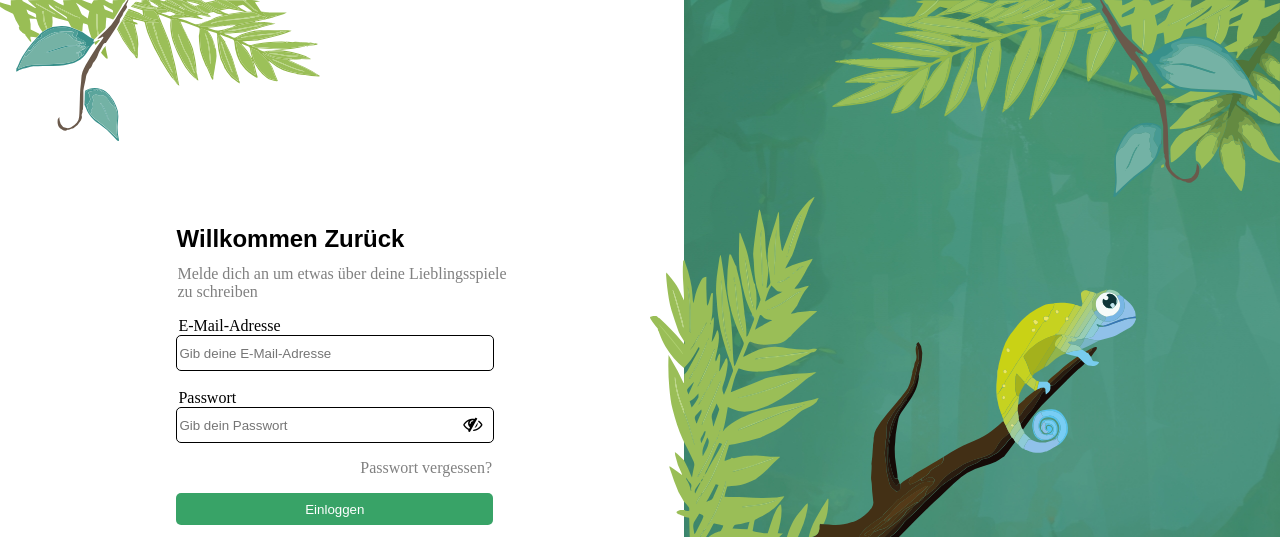
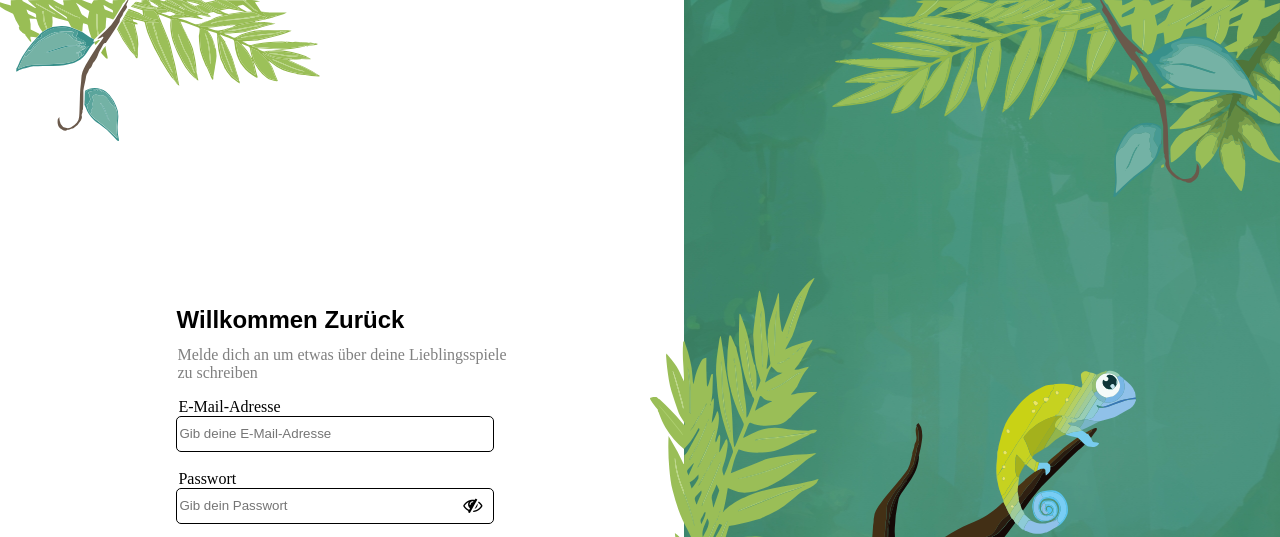
Before and after one commit to SergeyMOV/Challenge-Project, a plain HTML site: page index.html in a window 1280 px wide. Shown: the top 537 px of the page. Drawn offline with Linux system fonts and the light colour scheme.

Commit message:
fixed some Issues

```diff
--- a/index.css
+++ b/index.css
@@ -228,11 +228,11 @@ body{
      .background-page{
       display:flex;
       flex-direction: column;
+      height:60rem;
       justify-content: space-between;
      }
      .login-page{
      justify-content: center;
-     height:45em;
      padding-right:2em;
      }
      .login-button:hover{
@@ -258,6 +258,9 @@ body{
      }
     }
     @media (orientation:landscape) and (min-width: 1100px){
+      .background-page{
+        height:60rem;
+        }
          .chameleon-on-branch-image img{
           width:38vw;
           right:2.7vw;
```
